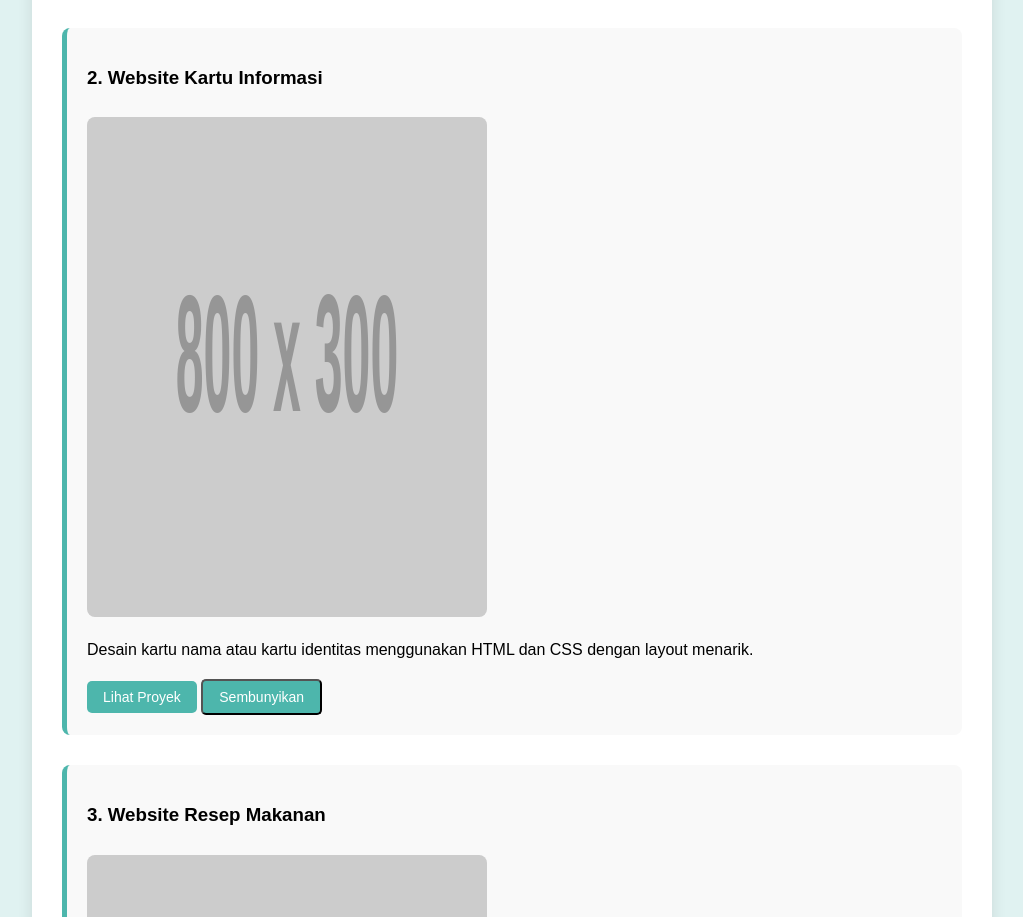
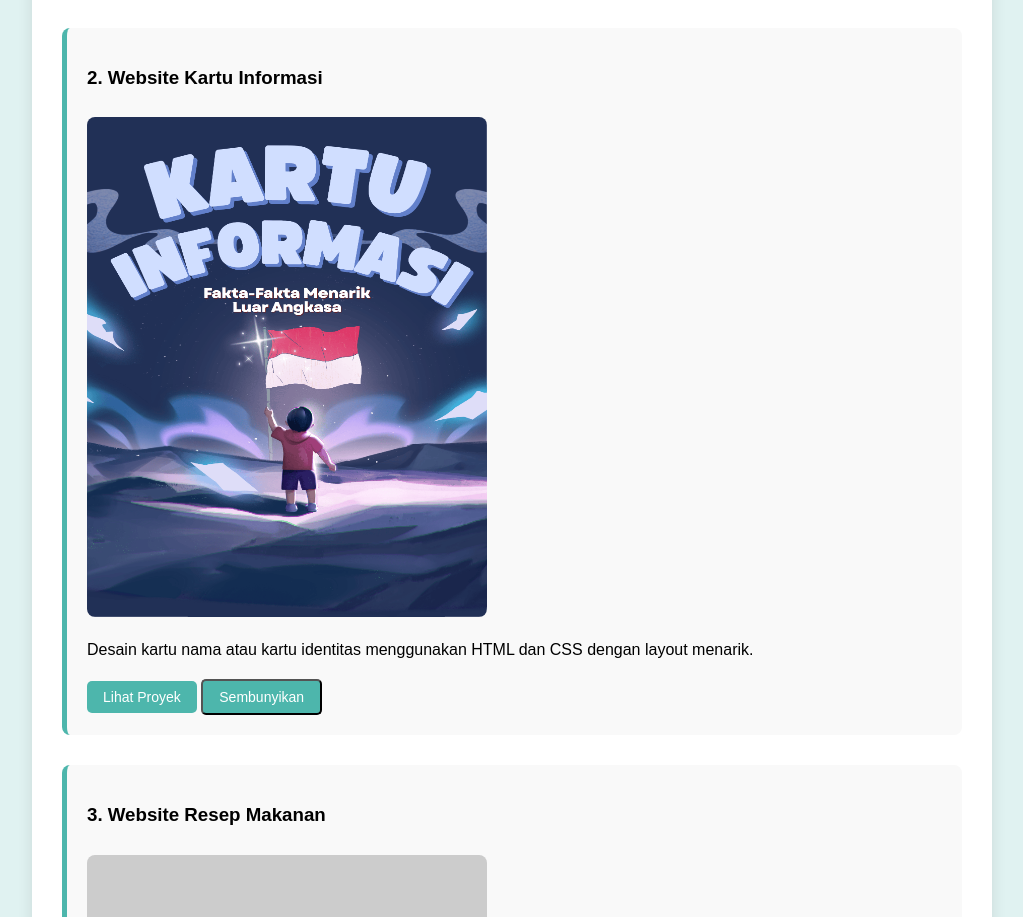
Before and after one commit to N4lt/project-sebastian, a plain HTML site: page index.html in a window 1280 px wide. Shown: the part 961-1878 px from the top of the page, without its empty margins (128-1151 px from the left). Drawn offline with Linux system fonts and the light colour scheme; placeholder pictures from the web are drawn by us.

Commit message:
index.html

```diff
--- a/index.html
+++ b/index.html
@@ -99,9 +99,9 @@
         },
         {
           title: "2. Website Kartu Informasi",
-          img: "https://via.placeholder.com/800x300?text=Kartu+Informasi",
+          img: "PosterKartuInformasi.png",
           desc: "Desain kartu nama atau kartu identitas menggunakan HTML dan CSS dengan layout menarik.",
-          link: "#"
+          link: "Kartu_informasi.html"
         },
         {
           title: "3. Website Resep Makanan",
```
